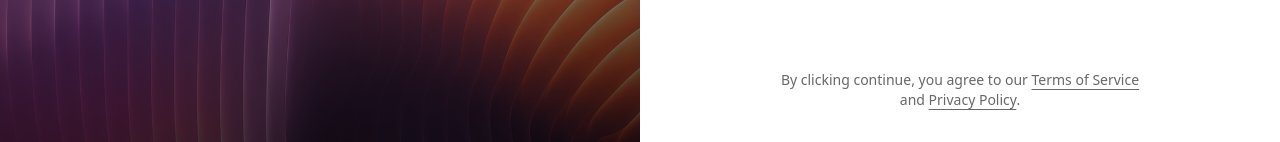
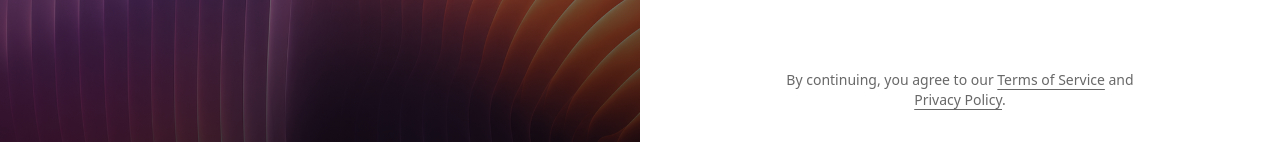
Before and after one commit to abubakar-shaikh-dev/travscale-agent-app, a React (Vite) app: page /auth/login in a window 1280 px wide. Shown: the part 658-800 px from the top of the page. Built offline with nearby package versions, Linux system fonts and the light colour scheme; what country-state-city would draw is missing.

Commit message:
fix: reword auth legal footer to suit all auth actions

```diff
--- a/src/components/auth-layout.tsx
+++ b/src/components/auth-layout.tsx
@@ -111,7 +111,7 @@ export function AuthLayout({
             )}
           >
             <p>
-              By clicking continue, you agree to our{" "}
+              By continuing, you agree to our{" "}
               <a
                 className="underline underline-offset-4 hover:text-primary"
                 href="#"
```
